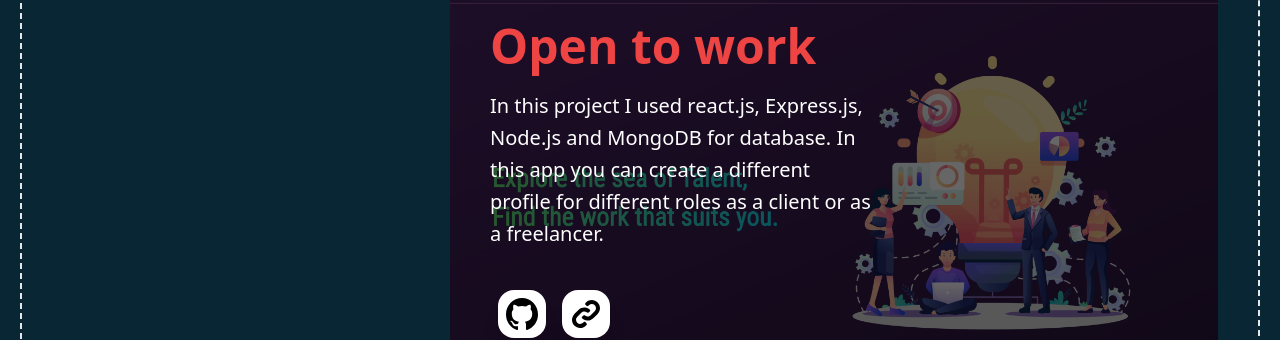
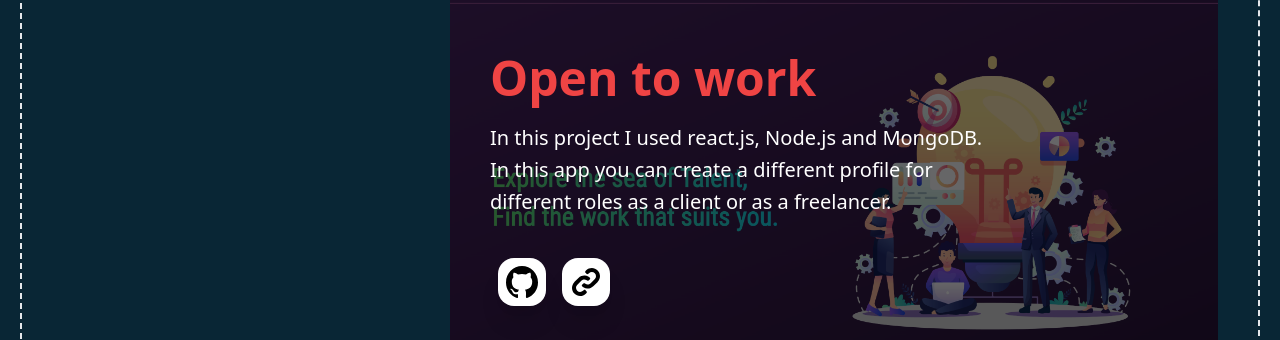
Before and after one commit to jaimin1503/jaimin-s-portfolio, a React (Vite) app: page / in a window 1280 px wide. Shown: the part 4904-5244 px from the top of the page. Built offline with nearby package versions, Linux system fonts and the light colour scheme; a web font is replaced by a local one.

Commit message:
project page fix

```diff
--- a/src/pages/projects/Project.jsx
+++ b/src/pages/projects/Project.jsx
@@ -41,7 +41,7 @@ const Project = (props) => {
           <h1 className="text-3xl sm:text-4xl md:text-5xl text-red-500 font-bold">
             {title}
           </h1>
-          <p className="text-white text-lg md:text-xl max-w-sm py-5 leading-5 md:leading-8 font-light">
+          <p className="text-white text-lg md:text-xl max-w-lg py-5 leading-5 md:leading-8 font-light">
             {description}
           </p>
           <div className="flex relative pt-5">
--- a/src/pages/projects/ProjectsPage.jsx
+++ b/src/pages/projects/ProjectsPage.jsx
@@ -16,7 +16,6 @@ const projectsData = [
   {
     images: [apple, apple_sm],
     title: "Apple Home-page",
-    live: "https://apple-clone-homepage-add03b.netlify.app",
     code: "https://github.com/jaimin1503/Apple_clone",
     description:
       "This is my first project from where my journey of web-development started. In this, I have made the official Apple website HomePage using HTML and CSS.",
@@ -27,7 +26,6 @@ const projectsData = [
     description:
       "This is my first project with backend in this I tried to make a netflix clone. I have used HTML, CSS, NodeJs, and Express.",
     code: "https://github.com/jaimin1503/Netflix_Final",
-    live: "https://netflix-clone-homepage-851a7b.netlify.app",
   },
   {
     images: [news, news_sm],
@@ -40,7 +38,7 @@ const projectsData = [
     images: [otw, otw_sm],
     title: "Open to work",
     description:
-      "In this project I used react.js, Express.js, Node.js and MongoDB for database. In this app you can create a different profile for different roles as a client or as a freelancer.",
+      "In this project I used react.js, Node.js and MongoDB. In this app you can create a different profile for different roles as a client or as a freelancer.",
     code: "https://github.com/jaimin1503/opentowork",
     live: "https://opentowork-jaimin.netlify.app",
   },
```
